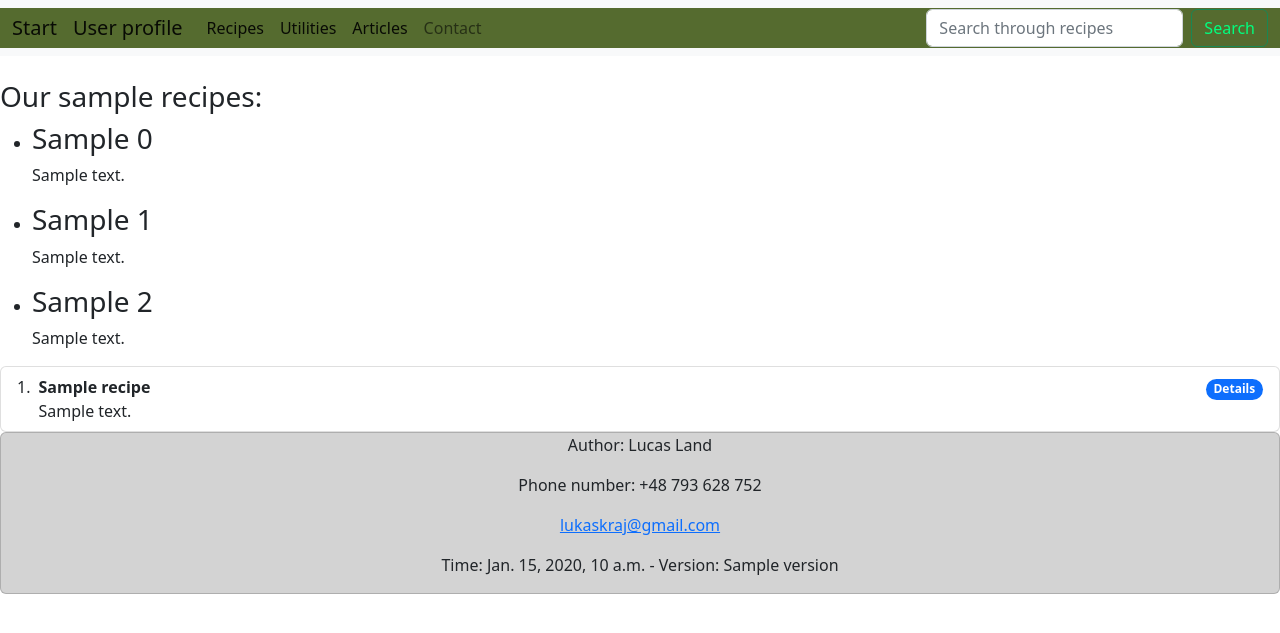
After one commit to Wookie69Land/FitUbi-esse-idoneum, a Django app: template fitubi_django/fitubi/templates/recipes_list.html in a window 1280 px wide. The commit adds this page. Shown: the top 633 px of the page. Run offline with Django 4.2, Linux system fonts and the light colour scheme; the template is opened without the code that fills it: most values are stand-ins (such as "Sample title", 1, 10 or a date in 2020); some libraries are stand-ins or nearby versions.

Commit message:
stage1-4 recipe list

```diff
--- a/fitubi_django/fitubi/templates/main.html
+++ b/fitubi_django/fitubi/templates/main.html
@@ -7,7 +7,7 @@
 
 </head>
 <body>
-<nav class="navbar navbar-expand-lg bg-light">
+    <nav class="navbar navbar-expand-lg bg-light">
           <div class="container-fluid" style="background-color:darkolivegreen">
             <a class="navbar-brand" href="{% url 'start' %}">Start</a>
             <a class="navbar-brand" href="">User profile</a>
@@ -25,27 +25,57 @@
                 <li class="nav-item">
                   <a class="nav-link" href="">Contact</a>
                 </li>
-
-
               </ul>
               </div>
-                <form class="d-flex" role="search">
+                <form class="d-flex" role="search" method="post">
                     {% csrf_token %}
-                    <input class="form-control me-2" type="search" placeholder="Search" aria-label="Search">
+                    <input class="form-control me-2" type="search" placeholder="Search through recipes" aria-label="Search" name="search">
                     <button class="btn btn-outline-success" type="submit" style="color: springgreen">Search</button>
                 </form>
             </div>
           </div>
-        </nav><br>
+    </nav><br>
+    {% if recipes_carousel %}
+    <div class="position-relative">
+    <h3>Our sample recipes:</h3>
+    <ul>
+        <li>
+          <h3>{{ recipes_carousel.0.name }}</h3>
+          <p>{{ recipes_carousel.0.description }}</p>
+        </li>
+        <li>
+          <h3>{{ recipes_carousel.1.name }}</h3>
+          <p>{{ recipes_carousel.1.description }}</p>
+        </li>
+        <li>
+          <h3>{{ recipes_carousel.2.name }}</h3>
+          <p>{{ recipes_carousel.2.description }}</p>
+        </li>
+
+    </ul>
+    </div>
+    {% endif %}
+
+    {% block content %}
+    {% endblock %}
 
 <div class="card text-center" style="background-color: lightgray">
     <footer>
         <p>Author: Lucas Land</p>
         <p>Phone number: +48 793 628 752</p>
         <p><a href="mailto:lukaskraj@gmail.com">lukaskraj@gmail.com</a> </p>
+        <p>Time: {{ now }} - Version: {{ version }}</p>
     </footer>
 </div>
     {% load static %}
   <script src="{% static 'main.js' %}"></script>
+
+    <script src="https://code.jquery.com/jquery-3.3.1.slim.min.js" integrity="sha384-q8i/X+965DzO0rT7abK41JStQIAqVgRVzpbzo5smXKp4YfRvH+8abtTE1Pi6jizo"
+        crossorigin="anonymous"></script>
+    <script src="https://cdnjs.cloudflare.com/ajax/libs/popper.js/1.14.3/umd/popper.min.js" integrity="sha384-ZMP7rVo3mIykV+2+9J3UJ46jBk0WLaUAdn689aCwoqbBJiSnjAK/l8WvCWPIPm49"
+        crossorigin="anonymous"></script>
+    <script src="https://stackpath.bootstrapcdn.com/bootstrap/4.1.3/js/bootstrap.min.js" integrity="sha384-ChfqqxuZUCnJSK3+MXmPNIyE6ZbWh2IMqE241rYiqJxyMiZ6OW/JmZQ5stwEULTy"
+        crossorigin="anonymous"></script>
+
 </body>
 </html>
--- /dev/null
+++ b/fitubi_django/fitubi/templates/recipes_list.html
@@ -0,0 +1,18 @@
+{% extends "main.html" %}
+
+{% block content %}
+
+<ol class="list-group list-group-numbered">
+    {% for recipe in recipes %}
+  <li class="list-group-item d-flex justify-content-between align-items-start">
+    <div class="ms-2 me-auto">
+      <div class="fw-bold" >{{ recipe.name }}</div>
+        {{ recipe.description }}
+    </div>
+    <a href=""><span class="badge bg-primary rounded-pill">
+        Details </span></a>
+  </li>
+    {% endfor %}
+</ol>
+
+{% endblock %}
--- a/fitubi_django/fitubi_django/settings.py
+++ b/fitubi_django/fitubi_django/settings.py
@@ -68,6 +68,7 @@ TEMPLATES = [
                 'django.template.context_processors.request',
                 'django.contrib.auth.context_processors.auth',
                 'django.contrib.messages.context_processors.messages',
+                'fitubi.my_context_processor.my_cp',
             ],
         },
     },
--- a/fitubi_django/fitubi_django/urls.py
+++ b/fitubi_django/fitubi_django/urls.py
@@ -15,7 +15,7 @@ Including another URLconf
 """
 from django.contrib import admin
 from django.urls import path
-from fitubi.views import StartPageView, LoginView, NewAccountView, MainPageView
+from fitubi.views import StartPageView, LoginView, NewAccountView, MainPageView, RecipesListView
 
 urlpatterns = [
     path('admin/', admin.site.urls),
@@ -23,4 +23,5 @@ urlpatterns = [
     path('login/', LoginView.as_view(), name='login'),
     path('new_account/', NewAccountView.as_view(), name='register'),
     path('main/', MainPageView.as_view(), name='main'),
+    path('recipes/', RecipesListView.as_view(), name='recipes_list'),
 ]
```
Also changed, not shown: fitubi_django/fitubi/my_context_processor.py (added, +8 -0 lines), fitubi_django/fitubi/views.py (+22 -2 lines).
